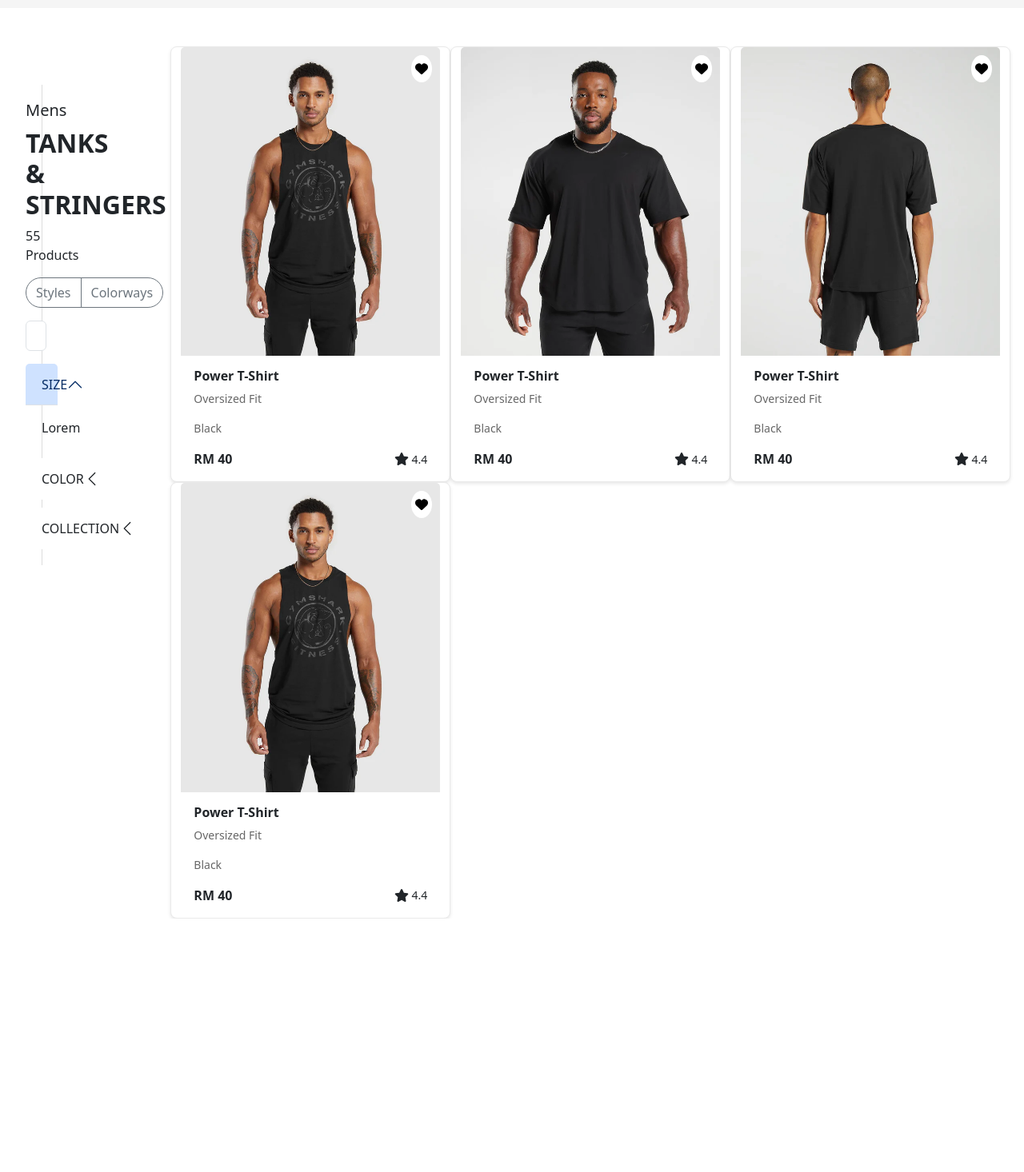
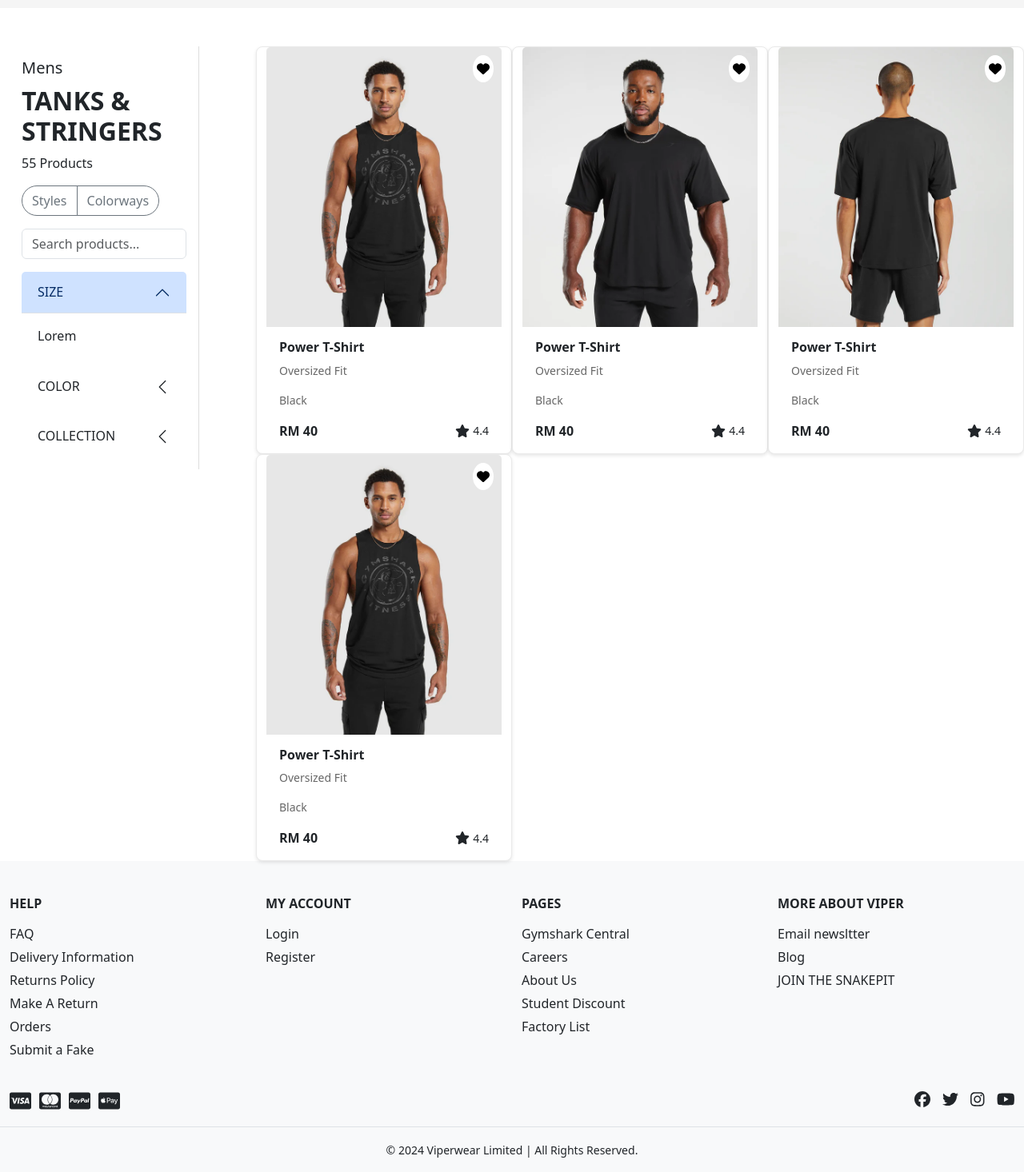
Before and after one commit to amirarif619/viper-apparel, a React (Vite) app: page / in a window 1280 px wide. Shown: the part 390-1856 px from the top of the page at 80% size. Before the commit the page ends 1539 px from the top, so only its background shows below. Built offline with nearby package versions, Linux system fonts and the light colour scheme.

Commit message:
fixed issue with sidebar css

```diff
--- a/package.json
+++ b/package.json
@@ -11,6 +11,7 @@
   },
   "dependencies": {
     "@fortawesome/fontawesome-svg-core": "^6.6.0",
+    "@fortawesome/free-brands-svg-icons": "^6.6.0",
     "@fortawesome/free-solid-svg-icons": "^6.6.0",
     "@fortawesome/react-fontawesome": "^0.2.2",
     "bootstrap": "^5.3.3",
--- a/src/App.jsx
+++ b/src/App.jsx
@@ -8,6 +8,7 @@ import { Col, Container, Row } from "react-bootstrap";
 import stringer from './assets/stringer.png'
 import shirtTop from './assets/shirt.png'
 import oversized from './assets/oversized.png'
+import Footer from "./components/Footer";
 
 function App() {
   return (
@@ -19,10 +20,10 @@ function App() {
   </div>
     <Container fluid>
       <Row>
-        <Col xs={2}>
+        <Col xs={3}>
     <FilterSidebar/>
     </Col>
-    <Col xs={10}>
+    <Col xs={9}>
     <Row>
     <ProductCard image={stringer}/>
     <ProductCard image={shirtTop}/>
@@ -32,6 +33,7 @@ function App() {
     </Col>
     </Row>
     </Container>
+    <Footer/>
     </>
   )
 }
--- a/src/components/FilterSidebar.jsx
+++ b/src/components/FilterSidebar.jsx
@@ -3,9 +3,9 @@ import Accordion from 'react-bootstrap/Accordion';
 
 function FilterSidebar() {
   return (
-    <div className="container-fluid mt-5">
+    <div className="container-fluid">
       <div className="row">
-        <div className="col-2 sidebar sticky-top">
+        <div className="sidebar sticky-top">
           <h5>Mens</h5>
           <h2>TANKS & STRINGERS</h2>
           <p>55 Products</p>
@@ -13,7 +13,7 @@ function FilterSidebar() {
             <button type="button" className="btn btn-outline-secondary">Styles</button>
             <button type="button" className="btn btn-outline-secondary">Colorways</button>
           </div>
-          <input type="text" className="form-control mb-3" placeholder="Search products in this page..." />
+          <input type="text" className="form-control mb-3" placeholder="Search products..." />
           <div className="accordion" id="filterAccordion">
           <Accordion defaultActiveKey="0">
       <Accordion.Item eventKey="0">
--- /dev/null
+++ b/src/components/Footer.jsx
@@ -0,0 +1,80 @@
+import Container from 'react-bootstrap/Container';
+import Row from 'react-bootstrap/Row';
+import Col from 'react-bootstrap/Col';
+import { FontAwesomeIcon } from '@fortawesome/react-fontawesome';
+import { faFacebook, faTwitter, faInstagram, faYoutube } from '@fortawesome/free-brands-svg-icons';
+import { faCcVisa, faCcMastercard, faCcPaypal, faCcApplePay } from '@fortawesome/free-brands-svg-icons';
+import '../styles/Footer.css';
+
+function Footer() {
+  return (
+    <footer className="footer">
+      <Container fluid>
+        <Row className="py-4">
+          <Col xs={12} md={3}>
+            <h6>HELP</h6>
+            <ul>
+              <li><a href="#">FAQ</a></li>
+              <li><a href="#">Delivery Information</a></li>
+              <li><a href="#">Returns Policy</a></li>
+              <li><a href="#">Make A Return</a></li>
+              <li><a href="#">Orders</a></li>
+              <li><a href="#">Submit a Fake</a></li>
+            </ul>
+          </Col>
+          <Col xs={12} md={3}>
+            <h6>MY ACCOUNT</h6>
+            <ul>
+              <li><a href="#">Login</a></li>
+              <li><a href="#">Register</a></li>
+            </ul>
+          </Col>
+          <Col xs={12} md={3}>
+            <h6>PAGES</h6>
+            <ul>
+              <li><a href="#">Gymshark Central</a></li>
+              <li><a href="#">Careers</a></li>
+              <li><a href="#">About Us</a></li>
+              <li><a href="#">Student Discount</a></li>
+              <li><a href="#">Factory List</a></li>
+            </ul>
+          </Col>
+          <Col xs={12} md={3}>
+            <h6>MORE ABOUT VIPER</h6>
+            <ul>
+              <li><a href="#">Email newsltter</a></li>
+              <li><a href="#">Blog</a></li>
+              <li><a href="#">JOIN THE SNAKEPIT</a></li>
+
+            </ul>
+          </Col>
+        </Row>
+        <Row className="footer-bottom">
+          <Col xs={12} md={6}>
+            <div className="footer-payment-methods">
+              <FontAwesomeIcon icon={faCcVisa} />
+              <FontAwesomeIcon icon={faCcMastercard} />
+              <FontAwesomeIcon icon={faCcPaypal} />
+              <FontAwesomeIcon icon={faCcApplePay} />
+            </div>
+          </Col>
+          <Col xs={12} md={6} className="text-md-end">
+            <div className="footer-social-icons">
+              <FontAwesomeIcon icon={faFacebook} />
+              <FontAwesomeIcon icon={faTwitter} />
+              <FontAwesomeIcon icon={faInstagram} />
+              <FontAwesomeIcon icon={faYoutube} />
+            </div>
+          </Col>
+        </Row>
+        <Row className="footer-legal text-center py-3">
+          <Col>
+            <small>© 2024 Viperwear Limited | All Rights Reserved.</small>
+          </Col>
+        </Row>
+      </Container>
+    </footer>
+  );
+}
+
+export default Footer;
--- a/src/styles/FilterSidebar.css
+++ b/src/styles/FilterSidebar.css
@@ -1,6 +1,9 @@
 .sidebar {
+
+    padding: 15px;
     border-right: 1px solid #ddd;
-    padding: 20px;
+    width: 80%;
+    box-sizing: border-box;
 }
 
 .sidebar h2 {
@@ -19,3 +22,8 @@
 .accordion-button::after {
     transform: rotate(90deg);
 }
+
+.form-control {
+    width: 100%;
+    box-sizing: border-box;
+}
--- /dev/null
+++ b/src/styles/Footer.css
@@ -0,0 +1,56 @@
+.footer {
+    background-color: #f8f9fa;
+    color: #212529;
+    padding-top: 20px;
+}
+
+.footer h6 {
+    font-weight: bold;
+    margin-bottom: 15px;
+}
+
+.footer ul {
+    list-style: none;
+    padding: 0;
+}
+
+.footer ul li {
+    margin-bottom: 5px;
+}
+
+.footer ul li a {
+    color: #212529;
+    text-decoration: none;
+}
+
+.footer ul li a:hover {
+    text-decoration: underline;
+}
+
+.footer-cta .cta-box {
+    background-color: #e9ecef;
+    padding: 10px;
+    margin-bottom: 10px;
+    text-align: center;
+    font-weight: bold;
+    cursor: pointer;
+}
+
+.footer-payment-methods {
+    display: flex;
+    gap: 10px;
+    font-size: 24px;
+}
+
+.footer-social-icons {
+    display: flex;
+    gap: 15px;
+    justify-content: flex-end;
+    font-size: 20px;
+}
+
+.footer-legal {
+    border-top: 1px solid #dee2e6;
+    margin-top: 20px;
+    padding-top: 10px;
+}
--- a/src/styles/ProductCard.css
+++ b/src/styles/ProductCard.css
@@ -1,5 +1,5 @@
 .product-card {
-    width: 350px;
+    width: 320px;
     border: 1px solid #eaeaea;
     border-radius: 8px;
     box-shadow: 0 2px 4px rgba(0, 0, 0, 0.1);
```
Also changed, not shown: 1 other file (tests, documents, lock files or other folders).
